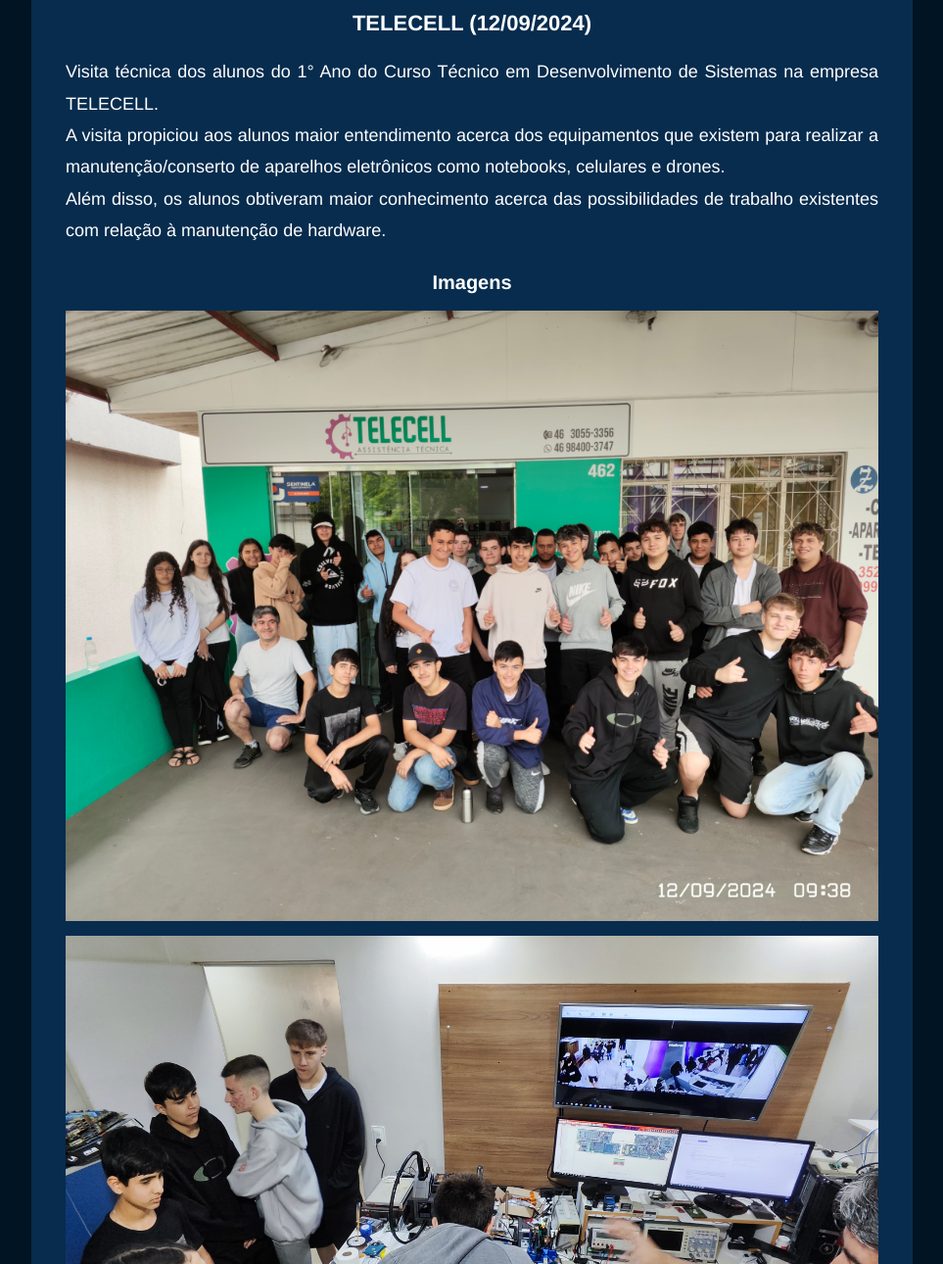
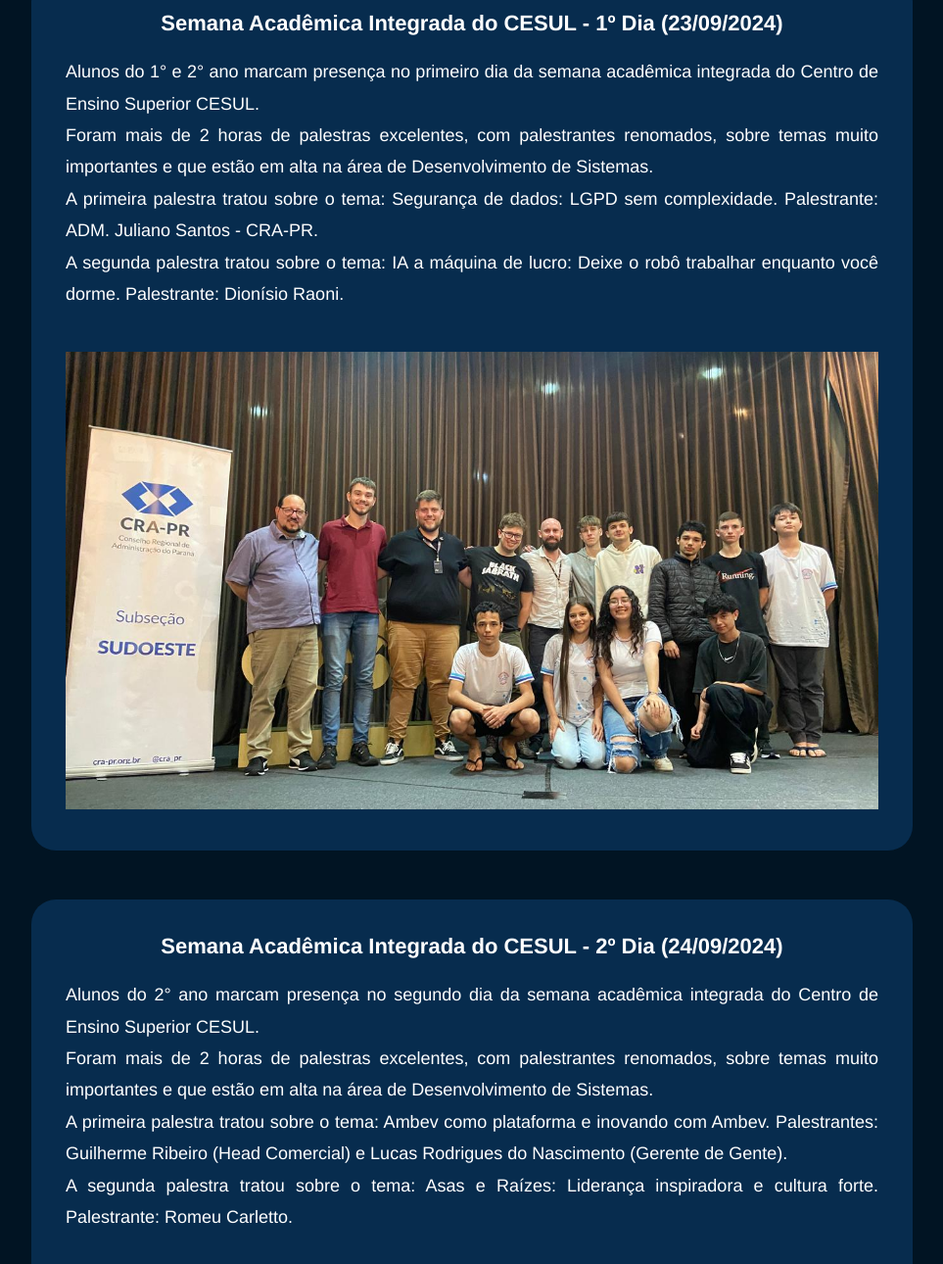
Before and after one commit to ProfessorRafaelKruger/site_tds_tancredo, a website: page pages/events.html in a window 1280 px wide. Shown: the part 1026-2316 px from the top of the page at 98% size, without its empty margins (158-1121 px from the left). Drawn offline with Linux system fonts and the light colour scheme.

Commit message:
Update events.html

```diff
--- a/pages/events.html
+++ b/pages/events.html
@@ -23,17 +23,35 @@
 espaço reservado
 espaço reservado
         EVENTOS DE 2024 DEPOIS DE 12/09
-        - Evento CESUL
         - Visita UNIOESTE
         - Visita Ellon
-        - Visita técnica semana do curso na CESUL
+        - Visita técnica na CESUL 08/10
         - Visita NullBug
         - Visita CISS
 
 espaço reservado
 espaço reservado
        -->
-      <!-- section.main_sections>h3+p*3+h4+img*2 -->
+      <!-- section.main_sections>h3+p*3+h4+div.images_container>img*2 -->
+
+      <section class="main_sections">
+        <h3>Semana Acadêmica Integrada do CESUL - 1º Dia (23/09/2024)</h3>
+        <p>Alunos do 1° e 2° ano marcam presença no primeiro dia da semana acadêmica integrada do Centro de Ensino Superior CESUL.</p>
+        <p>Foram mais de 2 horas de palestras excelentes, com palestrantes renomados, sobre temas muito importantes e que estão em alta na área de Desenvolvimento de Sistemas.</p>
+        <p>A primeira palestra tratou sobre o tema: Segurança de dados: LGPD sem complexidade. Palestrante: ADM. Juliano Santos - CRA-PR.</p>
+        <p>A segunda palestra tratou sobre o tema: IA a máquina de lucro: Deixe o robô trabalhar enquanto você dorme. Palestrante: Dionísio Raoni.</p>
+        <h4></h4>
+        <div class="images_container"><img src="../images/events2024/cesulSemAcadInt1.jpg" alt=""></div>
+      </section>
+      <section class="main_sections">
+        <h3>Semana Acadêmica Integrada do CESUL - 2º Dia (24/09/2024)</h3>
+        <p>Alunos do 2° ano marcam presença no segundo dia da semana acadêmica integrada do Centro de Ensino Superior CESUL.</p>
+        <p>Foram mais de 2 horas de palestras excelentes, com palestrantes renomados, sobre temas muito importantes e que estão em alta na área de Desenvolvimento de Sistemas.</p>
+        <p>A primeira palestra tratou sobre o tema: Ambev como plataforma e inovando com Ambev. Palestrantes: Guilherme Ribeiro (Head Comercial) e Lucas Rodrigues do Nascimento (Gerente de Gente).</p>
+        <p>A segunda palestra tratou sobre o tema: Asas e Raízes: Liderança inspiradora e cultura forte. Palestrante: Romeu Carletto.</p>
+        <h4></h4>
+        <div class="images_container"><img src="../images/events2024/cesulSemAcadInt2.jpg" alt=""></div>
+      </section>
       <section class="main_sections">
         <h3>TELECELL (12/09/2024)</h3>
         <p>Visita técnica dos alunos do 1° Ano do Curso Técnico em Desenvolvimento de Sistemas na empresa TELECELL.</p>
```
Also changed, not shown: images/events2024/cesulSemAcadInt1.jpg (added), images/events2024/cesulSemAcadInt2.jpg (added).
